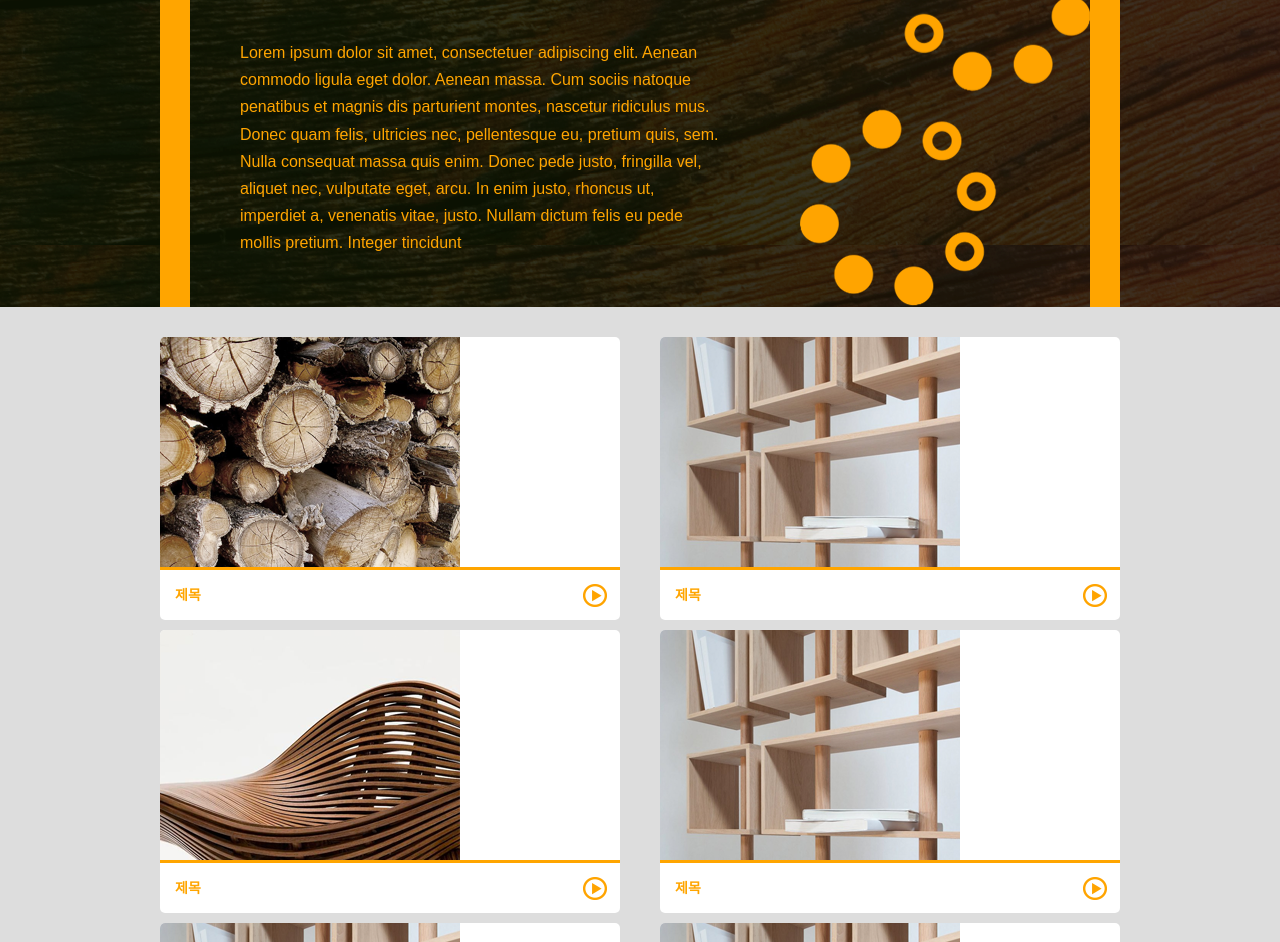
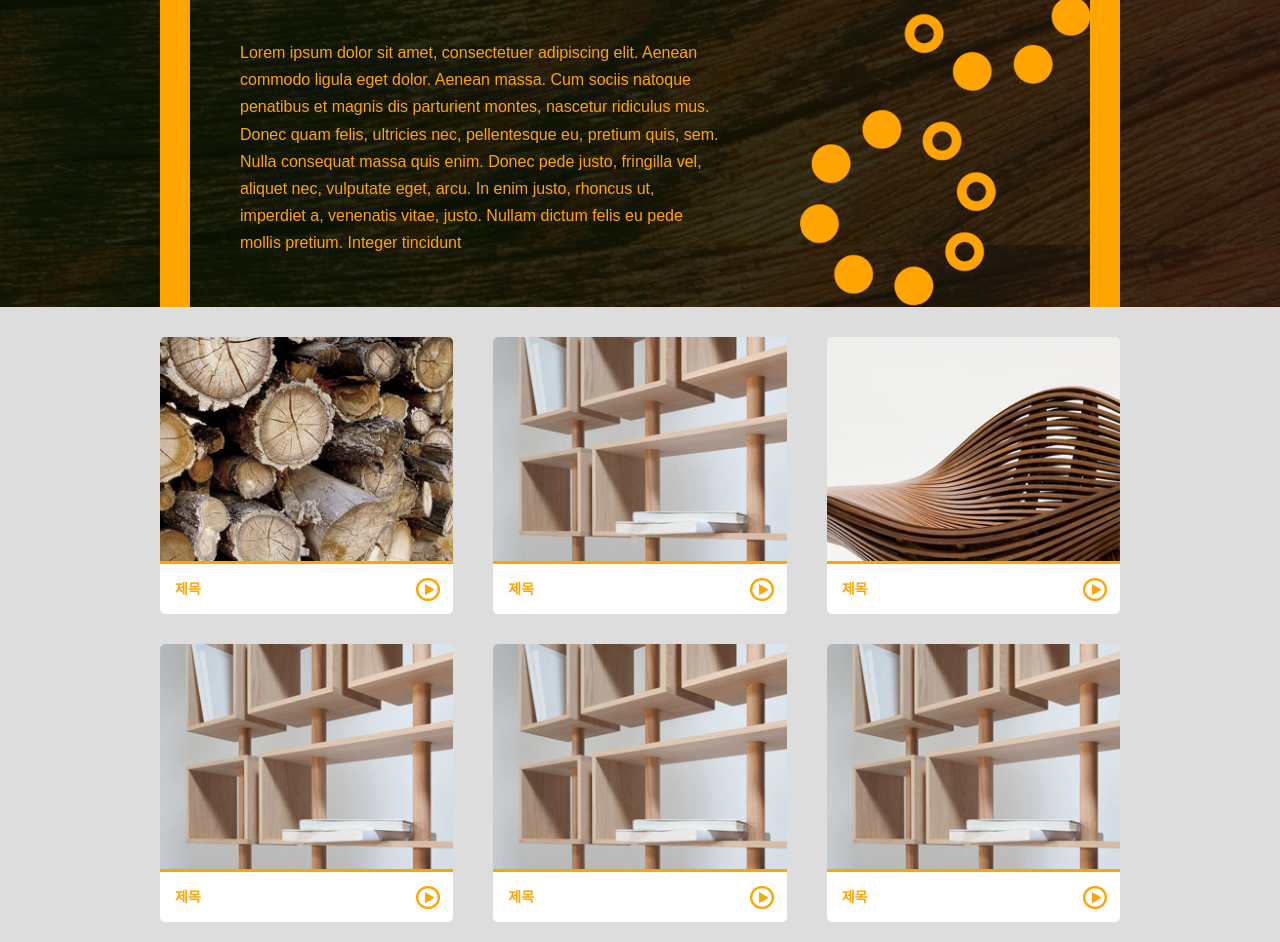
Before and after one commit to minhyup/practice-wood, a plain HTML site: page index.html in a window 1280 px wide. Shown: the part 225-1167 px from the top of the page. Drawn offline with Linux system fonts and the light colour scheme.

Commit message:
반응형 처리

```diff
--- a/style.css
+++ b/style.css
@@ -15,6 +15,8 @@ p {
 
 img {
   max-width: 100%;
+  vertical-align: top;
+  height: auto;
 }
 
 /* 공통 */
@@ -31,10 +33,10 @@ img {
 }
 
 .l_col {
-  /* width: calc(100% / 3); */
+  width: 100%;
   padding: 0 20px;
   box-sizing: border-box;
-  margin-bottom: 10px;
+  margin-bottom: 20px;
 }
 
 .l_col_12_12 {
@@ -82,19 +84,16 @@ header {
 }
 
 .intro {
+  position: relative;
   padding: 50px;
   margin-top: 100px;
   border-width: 23px 30px 0 30px;
   border-style: solid;
   color: orange;
   border-color: orange;
-  background-image: url(./images/container-bg.png);
+  background-image: unset;
   background-repeat: no-repeat;
-  background-position-x: 100%;
-  background-position-y: -50%;
-  /* url에 쿼테이션을 안붙이는게 권장사항? */
-  /* 단축 속성이 왜 안먹지??? */
-  /* background-position: 200px, 50px; */
+  background-position: top right;
 }
 
 .intro h1 {
@@ -106,7 +105,6 @@ header {
 
 .intro p {
   line-height: 1.7;
-  padding-right: 320px;
 }
 
 /* 메인 */
@@ -130,9 +128,7 @@ main {
 }
 
 .card img {
-  /* 이미지에 이상한 공간이 왜생기지????*/
-  vertical-align: top;
-  /* background-size: cover; */
+  width: 100%;
 }
 .card h2 {
   border-top: 3px solid orange;
@@ -155,21 +151,27 @@ footer {
   padding: 20px 0;
 }
 
-@media (min-width: 400px) {
-  .l_col {
-    width: 100%;
-  }
-}
-
-@media (min-width: 700px) {
+@media (min-width: 800px) {
   .l_col {
     width: 50%;
+    margin-bottom: 30px;
+  }
+  .intro {
+    background-image: url(./images/container-bg.png);
+  }
+  .intro p {
+    padding-right: 220px;
   }
 }
 
 @media (min-width: 960px) {
   .l_col {
-    width: 50%;
-    /* width: 33.33333333%; */
+    width: 33.33333333%;
+  }
+  .intro {
+    background-image: url(./images/container-bg.png);
+  }
+  .intro p {
+    padding-right: 320px;
   }
 }
```
